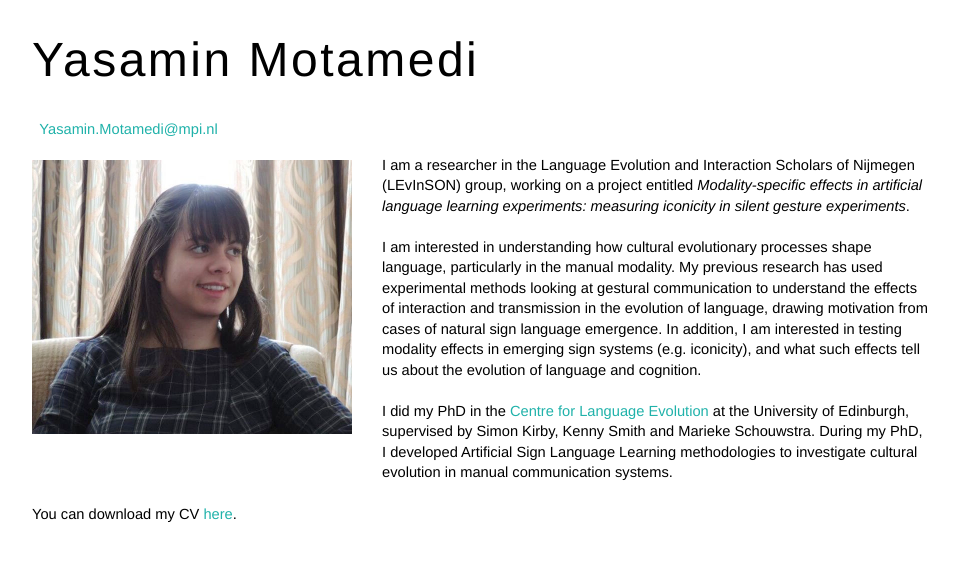
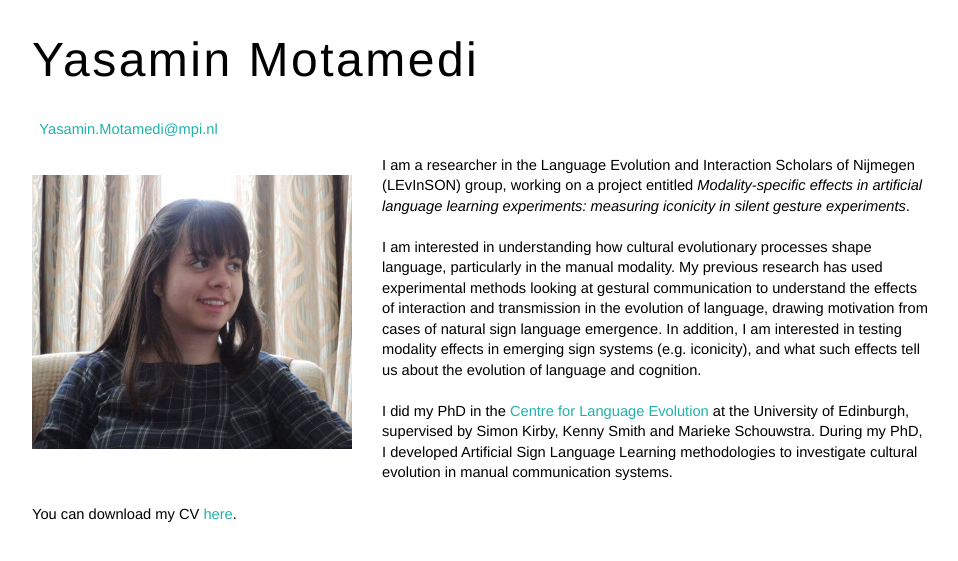
Before and after one commit to ymotamedi/ymotamedi.github.io, a Jekyll site: the page built from index.html, in a window 1280 px wide. Shown: the top 561 px of the page, without its empty margins (160-1118 px from the left). Built offline with Jekyll 4.4.1, drawn with Linux system fonts in a browser that asks for light colours.

Commit message:
Update index.html

```diff
--- a/index.html
+++ b/index.html
@@ -3,7 +3,7 @@
 title: Yasamin Motamedi
 ---
 
-<p><img src="ym_web2.jpeg" style="float:left;width:320px;height:274px;margin-right:30px;margin-top:5px;margin-bottom:30px">
+<p><img src="ym_web2.jpeg" style="float:left;width:320px;height:274px;margin-right:30px;margin-top:20px;margin-bottom:30px">
   I am a researcher in the Language Evolution and Interaction Scholars of Nijmegen (LEvInSON) group, working on a project entitled <i>Modality-specific effects in artificial language learning experiments: measuring iconicity in silent gesture experiments</i>.
 
   <br><br>
```
